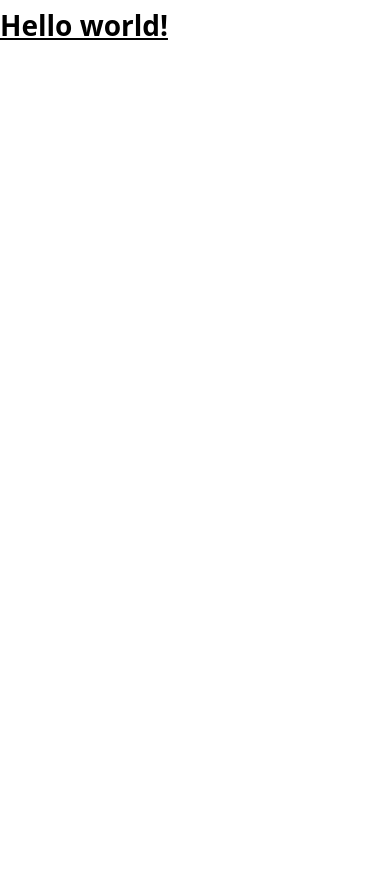
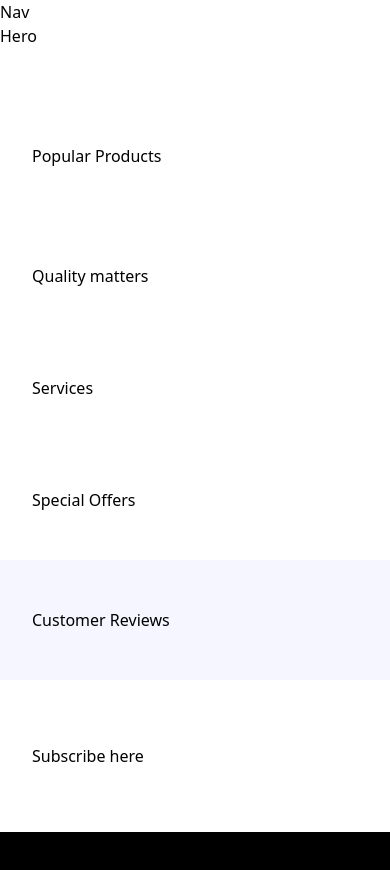
Before and after one commit to ramesh213/shop-shoes, a React (Vite) app: page / in a window 390 px wide. Shown: the top 870 px of the page. Before the commit the page ends 844 px from the top, so only its background shows below. Built offline with nearby package versions, Linux system fonts and the light colour scheme; a web font is replaced by a local one.

Commit message:
components ready in App components

```diff
--- a/src/App.jsx
+++ b/src/App.jsx
@@ -1,13 +1,36 @@
 import React from 'react'
+import  { Hero, PopularProducts, SuperQuality, Services, SpecialOffers, CustomerReviews, Subscribe, Footer } from './sections'
 
 function App() {
 
   return (
-    <>
-    <h1 className="text-3xl font-bold underline">
-      Hello world!
-    </h1>
-    </>
+    <main className='relative'>
+      Nav
+      <section className="xl:padding-1 wide:padding-r padding-b">
+        <Hero/>
+      </section>
+      <section className='padding'>
+        <PopularProducts/>
+      </section>
+      <section className='padding'>
+        <SuperQuality/>
+      </section>
+      <section className='padding-x py-10'>
+        <Services/>
+      </section>
+      <section className='padding'>
+        <SpecialOffers/>
+      </section>
+      <section className='bg-pale-blue padding'>
+        <CustomerReviews/>
+      </section>
+      <section className='padding-x sm:py-32 py-16 w-full'>
+        <Subscribe/>
+      </section>
+      <section className='bg-black padding-x padding-t pb-8'>
+        <Footer/>
+      </section>
+    </main>
   )
 }
 
--- /dev/null
+++ b/src/sections/CustomerReviews.jsx
@@ -0,0 +1,11 @@
+import React from 'react'
+
+const CustomerReviews = () => {
+  return (
+    <div>
+      Customer Reviews
+    </div>
+  )
+}
+
+export default CustomerReviews
--- /dev/null
+++ b/src/sections/Footer.jsx
@@ -0,0 +1,11 @@
+import React from 'react'
+
+const Footer = () => {
+  return (
+    <div>
+      This is footer
+    </div>
+  )
+}
+
+export default Footer
--- /dev/null
+++ b/src/sections/Hero.jsx
@@ -0,0 +1,11 @@
+import React from 'react'
+
+const Hero = () => {
+  return (
+    <div>
+      Hero
+    </div>
+  )
+}
+
+export default Hero
--- /dev/null
+++ b/src/sections/PopularProducts.jsx
@@ -0,0 +1,11 @@
+import React from 'react'
+
+const PopularProducts = () => {
+  return (
+    <div>
+      Popular Products
+    </div>
+  )
+}
+
+export default PopularProducts
--- /dev/null
+++ b/src/sections/Services.jsx
@@ -0,0 +1,11 @@
+import React from 'react'
+
+const Services = () => {
+  return (
+    <div>
+      Services
+    </div>
+  )
+}
+
+export default Services
--- /dev/null
+++ b/src/sections/SpecialOffers.jsx
@@ -0,0 +1,11 @@
+import React from 'react'
+
+const SpecialOffers = () => {
+  return (
+    <div>
+      Special Offers
+    </div>
+  )
+}
+
+export default SpecialOffers
--- /dev/null
+++ b/src/sections/Subscribe.jsx
@@ -0,0 +1,11 @@
+import React from 'react'
+
+const Subscribe = () => {
+  return (
+    <div>
+      Subscribe here
+    </div>
+  )
+}
+
+export default Subscribe
--- /dev/null
+++ b/src/sections/SuperQuality.jsx
@@ -0,0 +1,11 @@
+import React from 'react'
+
+const SuperQuality = () => {
+  return (
+    <div>
+      Quality matters
+    </div>
+  )
+}
+
+export default SuperQuality
--- /dev/null
+++ b/src/sections/index.js
@@ -0,0 +1,19 @@
+import Hero from "./Hero";
+import PopularProducts from "./PopularProducts";
+import Services from "./Services";
+import SpecialOffers from "./SpecialOffers";
+import Subscribe from "./Subscribe";
+import SuperQuality from "./SuperQuality";
+import CustomerReviews from "./CustomerReviews";
+import Footer from "./Footer";
+
+export {
+    Hero,
+    PopularProducts,
+    Services,
+    SpecialOffers,
+    Subscribe,
+    SuperQuality,
+    CustomerReviews,
+    Footer,
+}
```
